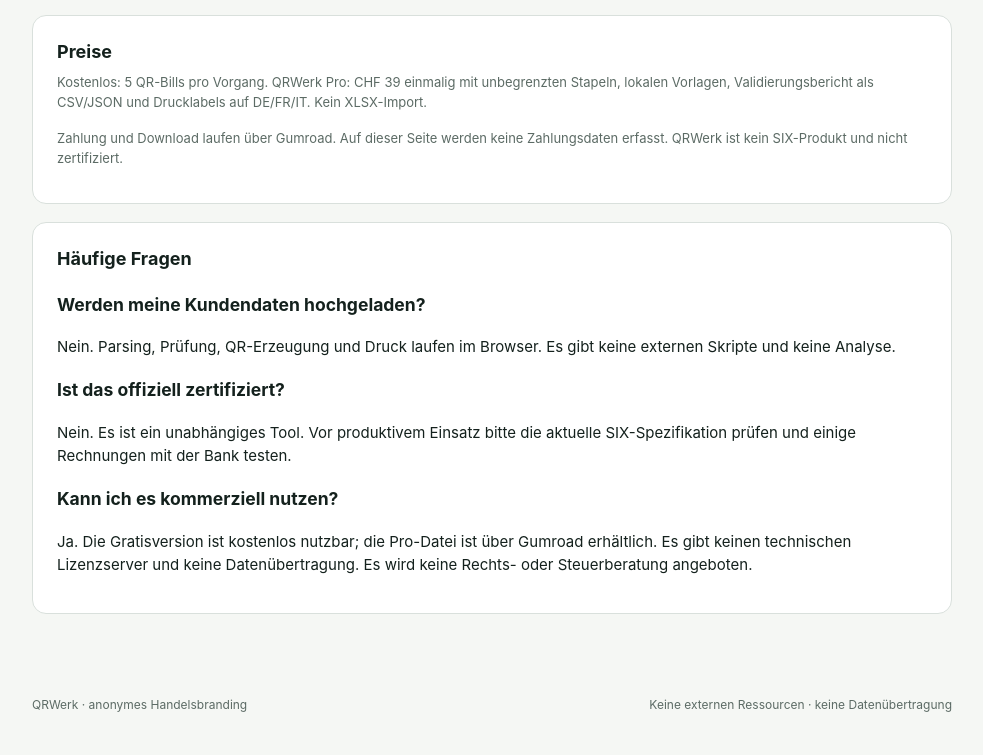
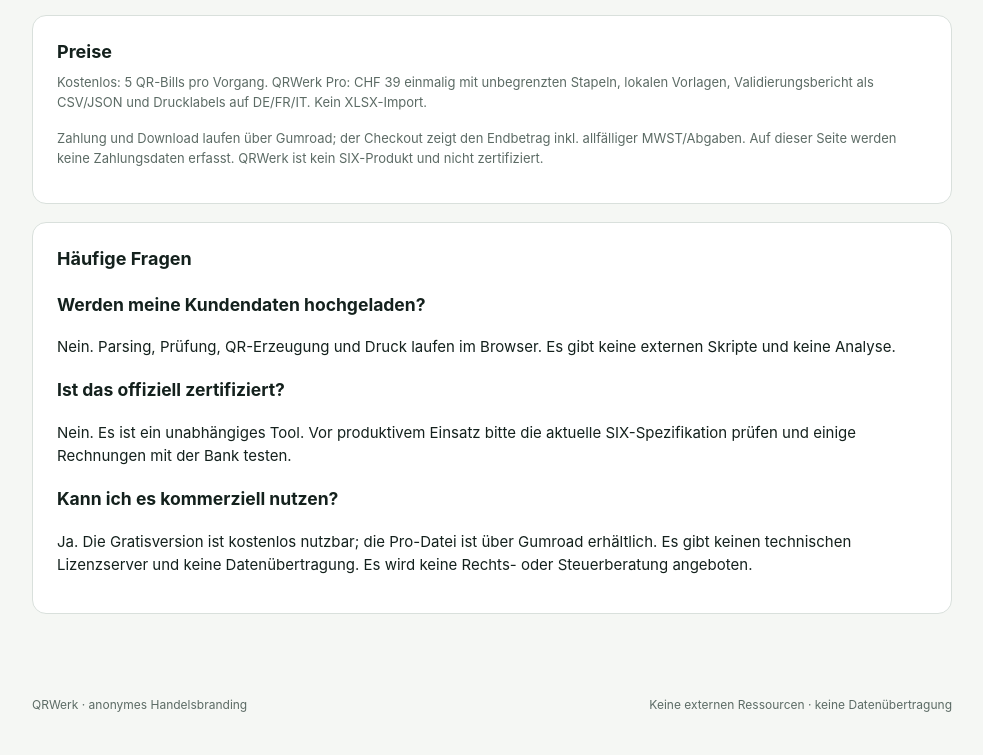
Before and after one commit to Phil-antrope/qrwerk, a plain HTML site: page index.html in a window 1280 px wide. Shown: the part 823-1578 px from the top of the page, without its empty margins (148-1131 px from the left). Drawn offline with Linux system fonts and the light colour scheme.

Commit message:
Preishinweis und README-Status korrigiert
Checkout weist MWST/Abgaben aus; README beschreibt die veröffentlichte Pro-Version.

```diff
--- a/index.html
+++ b/index.html
@@ -53,8 +53,9 @@
       <p class="sub">Kostenlos: 5 QR-Bills pro Vorgang. QRWerk Pro: CHF 39 einmalig mit
         unbegrenzten Stapeln, lokalen Vorlagen, Validierungsbericht als CSV/JSON und
         Drucklabels auf DE/FR/IT. Kein XLSX-Import.</p>
-      <p class="hint">Zahlung und Download laufen über Gumroad. Auf dieser Seite werden
-        keine Zahlungsdaten erfasst. QRWerk ist kein SIX-Produkt und nicht zertifiziert.</p>
+      <p class="hint">Zahlung und Download laufen über Gumroad; der Checkout zeigt den
+        Endbetrag inkl. allfälliger MWST/Abgaben. Auf dieser Seite werden keine Zahlungsdaten
+        erfasst. QRWerk ist kein SIX-Produkt und nicht zertifiziert.</p>
     </section>
 
     <section class="card">
```
Also changed, not shown: 1 other file.
